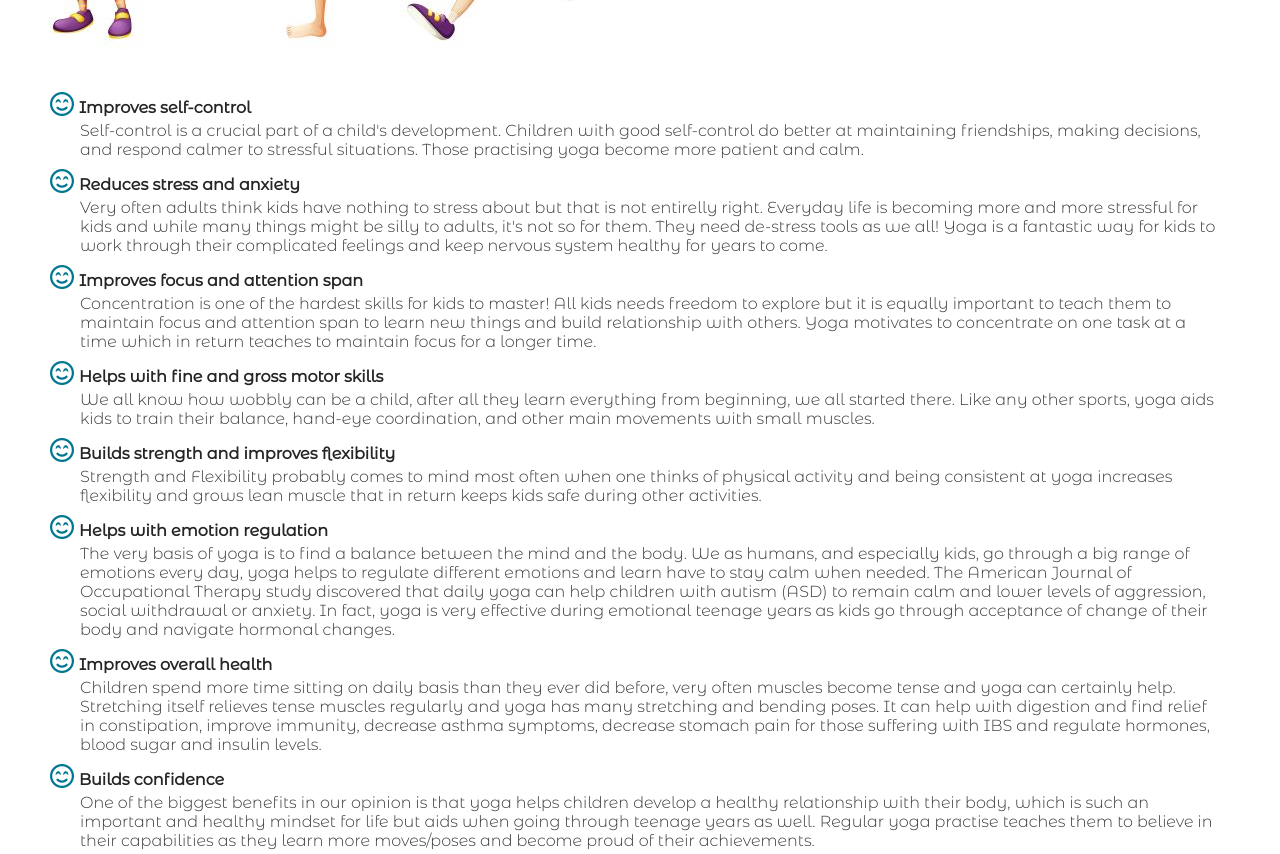
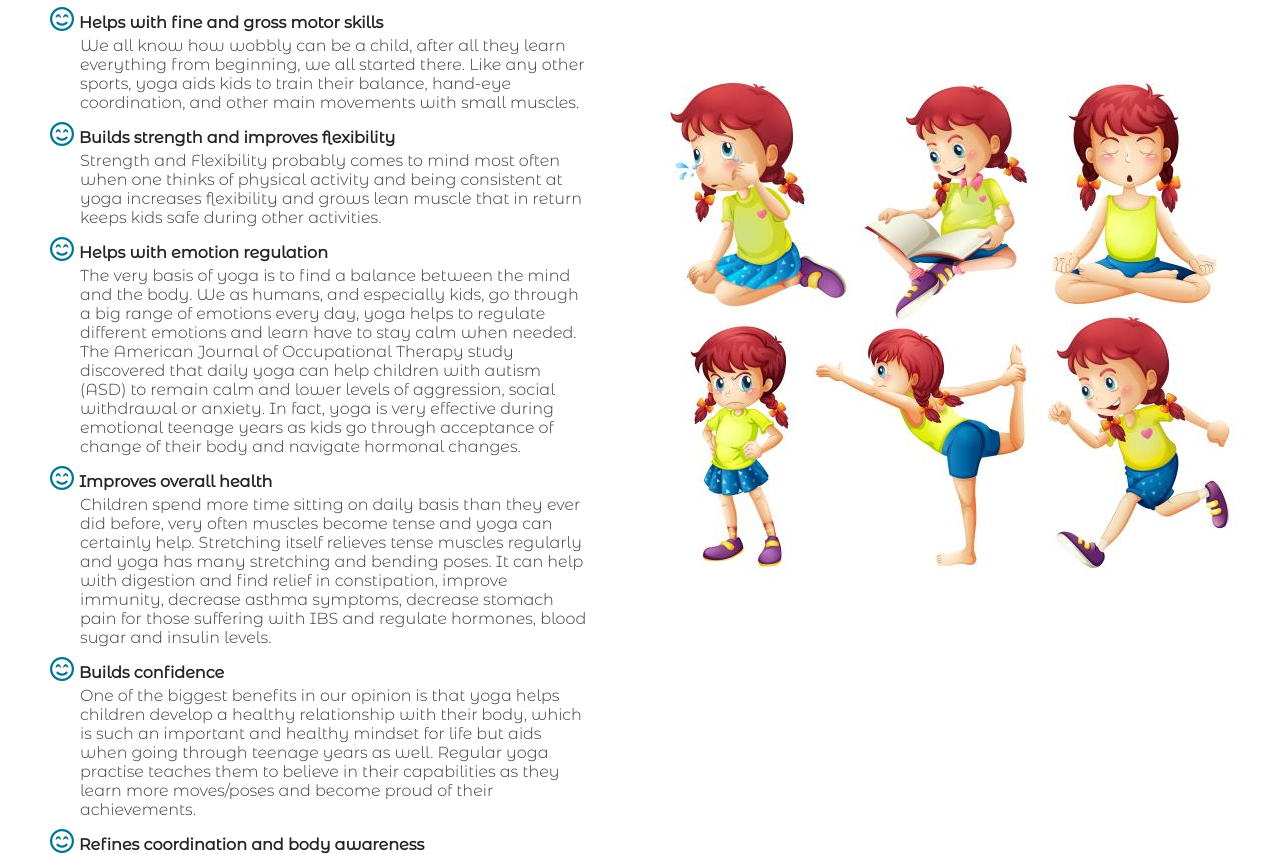
Before and after one commit to violaberg/sloth-yoga-site, a plain HTML site: page benefits.html in a window 1280 px wide. Shown: the part 710-1564 px from the top of the page. Drawn offline with Linux system fonts and the light colour scheme.

Commit message:
Style benefits list and image so they align beside each other

```diff
--- a/assets/css/style.css
+++ b/assets/css/style.css
@@ -168,9 +168,20 @@ h2 {
     margin-left: 30px;
 }
 
+/* style benefits page so list is beside image */
+
+.benefits-container {
+    display: flex;
+    flex-direction: row;
+    justify-content: space-between;
+    align-items: center;
+}
+
 .benefits-image {
+    width: auto;
+    height: auto;
     align-items: center;
-    position: relative;
+    margin-right: 30px;
 }
 
 /* gallery */
--- a/benefits.html
+++ b/benefits.html
@@ -44,9 +44,7 @@
         It's no secret yoga is highly beneficial for kids as much as it is for adults. Overall yoga offers wide range of benefits for kids, let's have a look at the biggest rewards.
     </p>
     <div class="benefits-container">
-        <div class="benefits-image">
-            <img src="assets/images/benefits-img.jpg" alt="A girl showing different emotions">
-        </div>
+        <div style="flex-grow:3">
     <ul class="benefits-list">
         <li><i class="fa-regular fa-face-smile-beam" style="color: #007791;"></i>Improves self-control
             <p>
@@ -120,6 +118,10 @@
         </li>
     </ul>
     </div>
+    <div class="benefits-image" style="flex-grow:6">
+        <img src="assets/images/benefits-img.jpg" alt="A girl showing different emotions">
+    </div>
+    </div>
     <footer class="footer">
         <ul class="footer-icons">
             <li>
```
